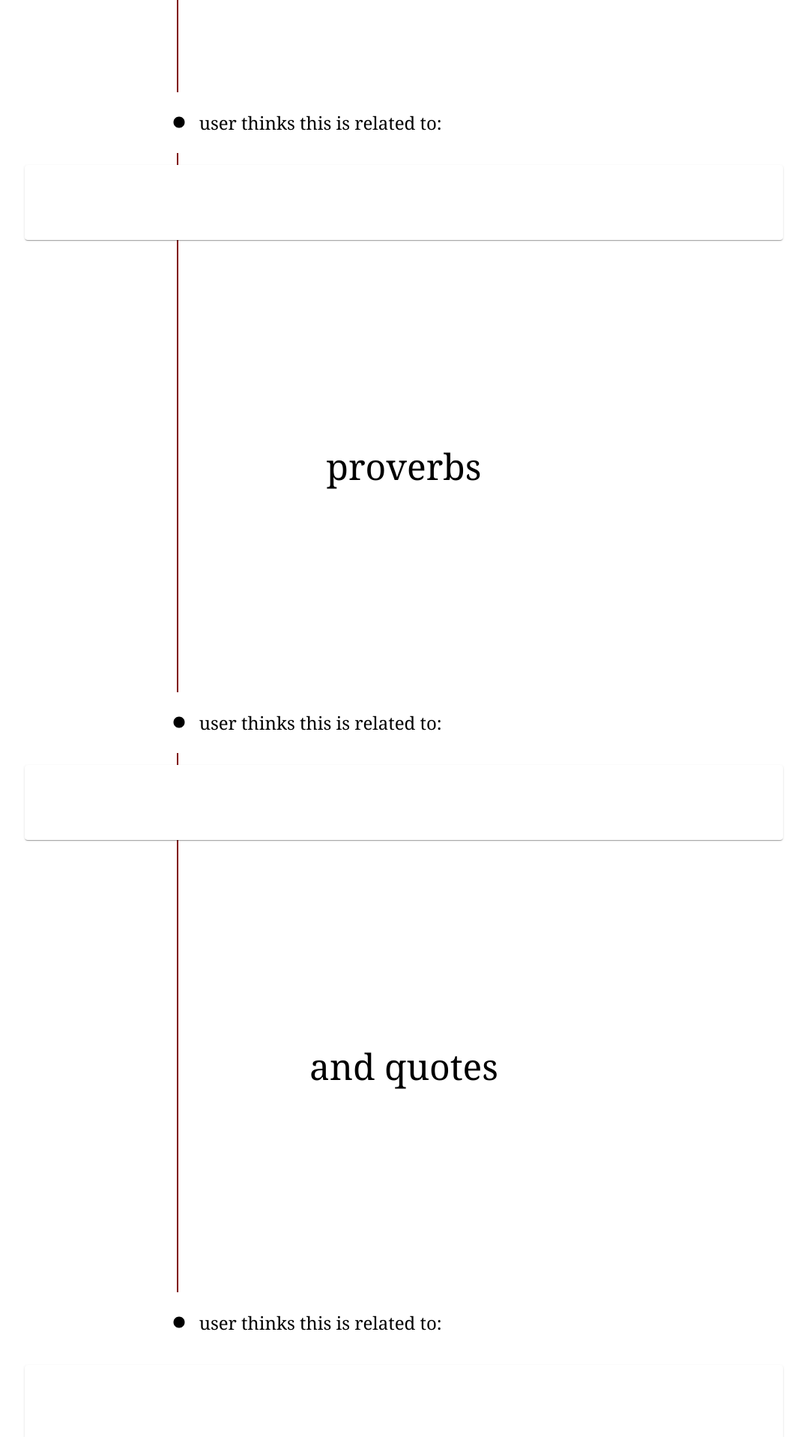
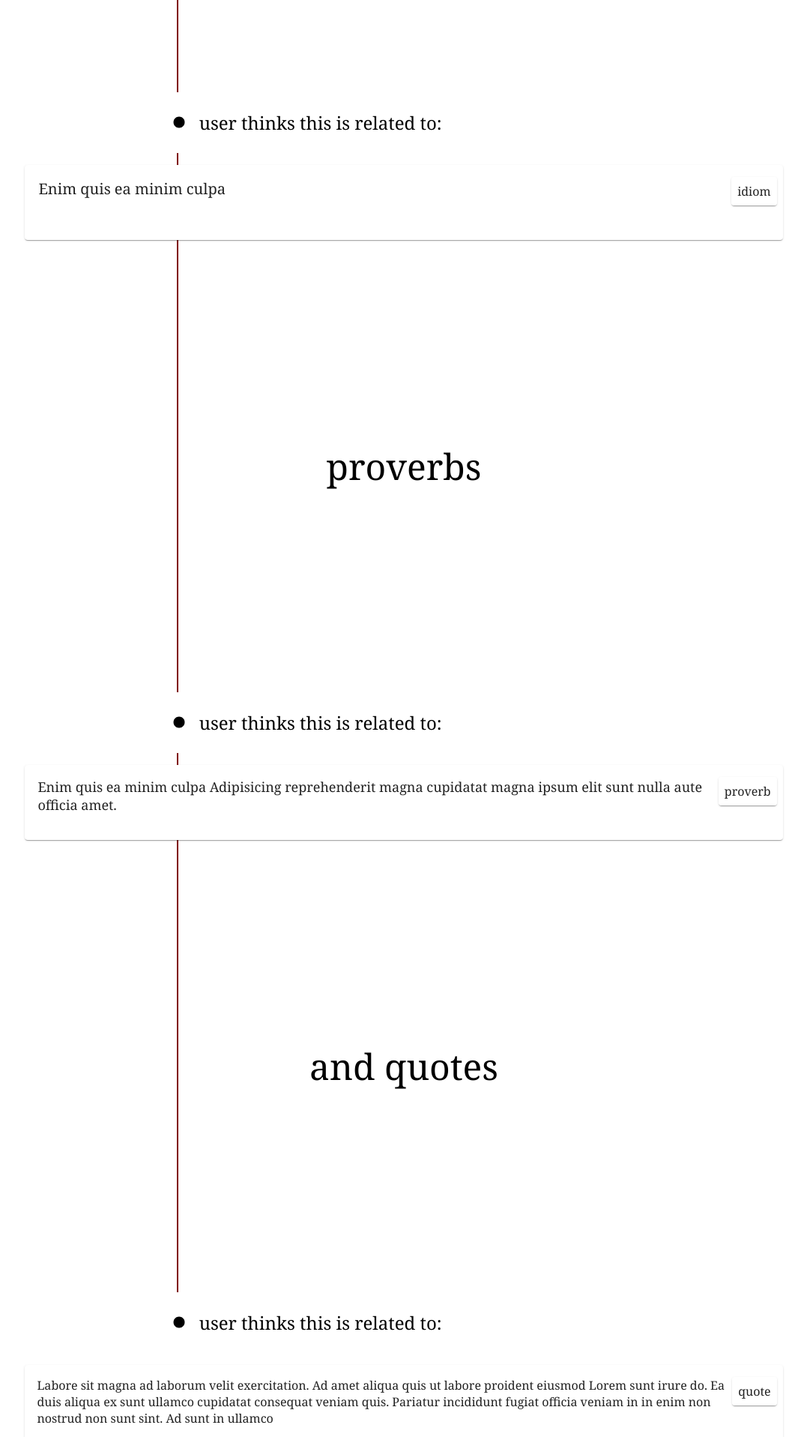
Before and after one commit to baltasaurusrex/wordnerd, a Next.js app: page / in a window 1280 px wide. Shown: the part 1954-3870 px from the top of the page at 75% size, without its empty margins (101-1178 px from the left). Built offline with nearby package versions, Linux system fonts and the light colour scheme; no server answers.

Commit message:
created custom components for the phrase card

```diff
--- a/components/homepage/PhraseCard.js
+++ b/components/homepage/PhraseCard.js
@@ -1,10 +1,44 @@
 import React from "react";
-import { Paper } from "@mui/material";
+import { Paper, Grid } from "@mui/material";
+import cn from "classnames";
 
 import styles from "./PhraseCard.module.css";
 
-const PhraseCard = () => {
-  return <Paper className={styles.paper}></Paper>;
+const PhraseCard = ({ phrase }) => {
+  return (
+    <div className={styles.card}>
+      <Paper className={styles.paper}>
+        <Grid container className={styles.grid} wrap="nowrap">
+          <Grid item>
+            <p
+              className={cn(
+                styles.title,
+                {
+                  [styles.word]: phrase.type === "word",
+                },
+                {
+                  [styles.idiom]: phrase.type === "idiom",
+                },
+                {
+                  [styles.proverb]: phrase.type === "proverb",
+                },
+                {
+                  [styles.sentence_long]: phrase.type === "quote",
+                }
+              )}
+            >
+              {phrase.title}
+            </p>
+          </Grid>
+          <Grid item style={{ alignSelf: "start", paddingTop: "1em" }}>
+            <Paper component="span" className={styles.type}>
+              {phrase.type}
+            </Paper>
+          </Grid>
+        </Grid>
+      </Paper>
+    </div>
+  );
 };
 
 export default PhraseCard;
--- a/components/homepage/PhraseCard.module.css
+++ b/components/homepage/PhraseCard.module.css
@@ -1,4 +1,38 @@
+.card {
+  position: relative;
+}
+
 .paper {
-  margin-top: 1rem;
-  height: 100px;
+  margin-top: 1em;
+  min-height: 100px;
+  padding: 0.5em;
 }
+
+.grid {
+  justify-content: space-between;
+  align-items: center;
+}
+
+.title,
+.type {
+  padding: 0.5em;
+  margin: 0;
+}
+
+/* responsiveness for length of titles */
+
+.word {
+  font-size: 1.375em;
+}
+
+.idiom {
+  font-size: 1.25em;
+}
+
+.proverb {
+  font-size: 1.125em;
+}
+
+.sentence_long {
+  font-size: 1em;
+}
--- a/package.json
+++ b/package.json
@@ -16,7 +16,7 @@
     "animate.css": "^4.1.1",
     "aos": "^2.3.4",
     "axios": "^0.27.2",
-    "classnames": "^2.3.1",
+    "classnames": "^2.3.2",
     "fuse.js": "^6.6.2",
     "lodash": "^4.17.21",
     "mongoose": "^6.4.2",
--- a/pages/index.js
+++ b/pages/index.js
@@ -1,18 +1,20 @@
 import Head from "next/head";
 import styles from "./index.module.css";
 import { Paper } from "@mui/material";
-import { createTheme, ThemeProvider } from "@mui/material/styles";
-
 import CircleIcon from "@mui/icons-material/Circle";
 import AOS from "aos";
 import "aos/dist/aos.css";
 import { useEffect } from "react";
 import HeroContainer from "../components/homepage/HeroContainer.js";
+import PhraseCard from "../components/homepage/PhraseCard.js";
 
 export default function Home() {
   useEffect(() => {
     AOS.init({ duration: 500 });
   }, []);
+
+  // establish dummy variables (this is what the server will return)
+
   return (
     <>
       <Head>
@@ -34,9 +36,12 @@ export default function Home() {
               <CircleIcon />
               <p>user created: </p>
             </div>
-            <div className={styles.card}>
-              <Paper className={styles.paper}></Paper>
-            </div>
+            <PhraseCard
+              phrase={{
+                title: "Dolor",
+                type: "word",
+              }}
+            />
           </div>
         </HeroContainer>
         <HeroContainer>
@@ -46,9 +51,9 @@ export default function Home() {
               <CircleIcon />
               <p>user thinks this is related to: </p>
             </div>
-            <div className={styles.card}>
-              <Paper className={styles.paper}></Paper>
-            </div>
+            <PhraseCard
+              phrase={{ title: "Enim quis ea minim culpa", type: "idiom" }}
+            />
             <div className={styles.line}></div>
           </div>
         </HeroContainer>
@@ -59,9 +64,13 @@ export default function Home() {
               <CircleIcon />
               <p>user thinks this is related to: </p>
             </div>
-            <div className={styles.card}>
-              <Paper className={styles.paper}></Paper>
-            </div>
+            <PhraseCard
+              phrase={{
+                title:
+                  "Enim quis ea minim culpa Adipisicing reprehenderit magna cupidatat magna ipsum elit sunt nulla aute officia amet.",
+                type: "proverb",
+              }}
+            />
             <div className={styles.line}></div>
           </div>
         </HeroContainer>
@@ -72,9 +81,13 @@ export default function Home() {
               <CircleIcon />
               <p>user thinks this is related to: </p>
             </div>
-            <div className={styles.card}>
-              <Paper className={styles.paper}></Paper>
-            </div>
+            <PhraseCard
+              phrase={{
+                title:
+                  "Labore sit magna ad laborum velit exercitation. Ad amet aliqua quis ut labore proident eiusmod Lorem sunt irure do. Ea duis aliqua ex sunt ullamco cupidatat consequat veniam quis. Pariatur incididunt fugiat officia veniam in in enim non nostrud non sunt sint. Ad sunt in ullamco",
+                type: "quote",
+              }}
+            />
             <div className={styles.line}></div>
           </div>
         </HeroContainer>
```
Also changed, not shown: 1 other file (tests, documents, lock files or other folders).
